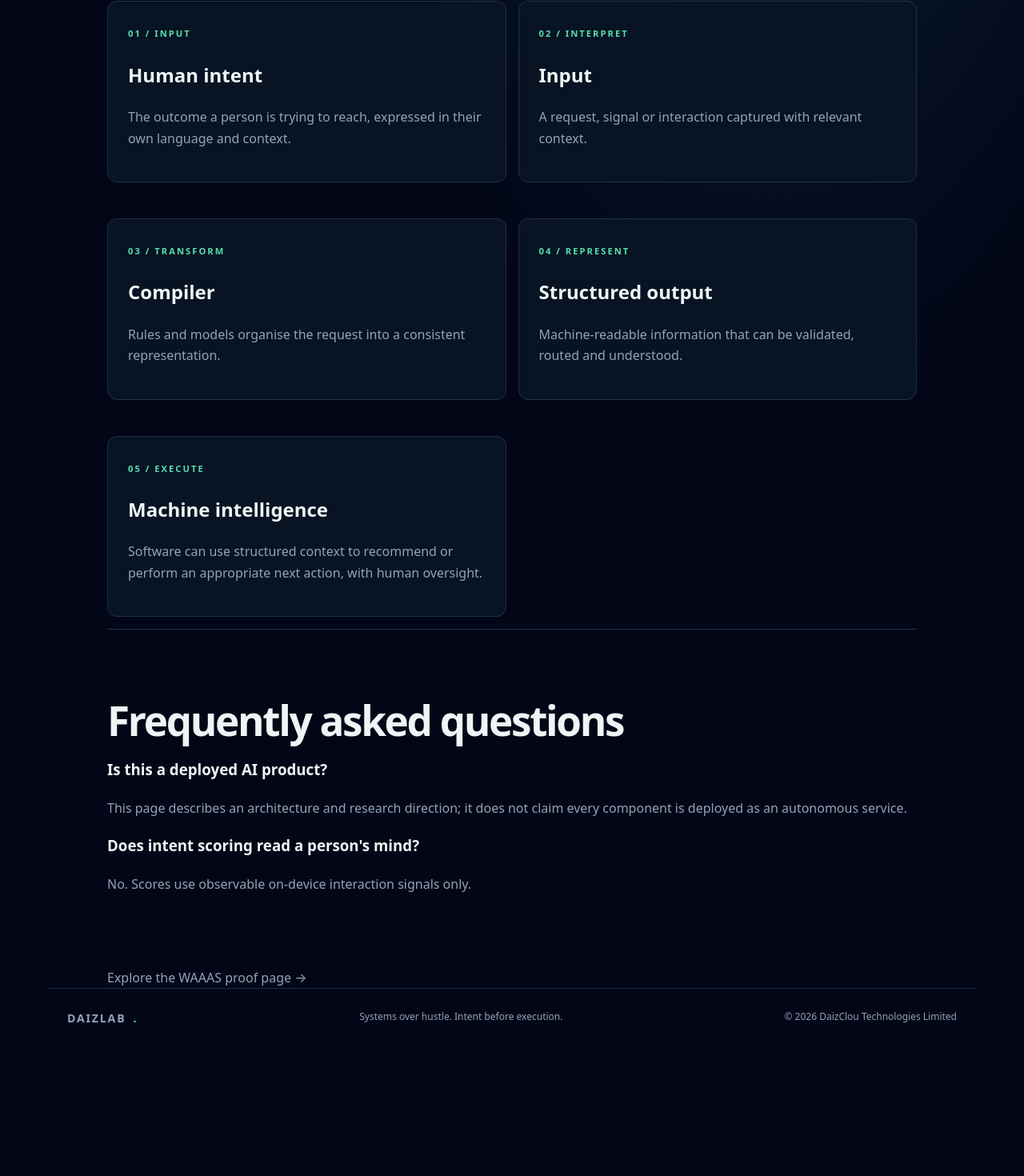
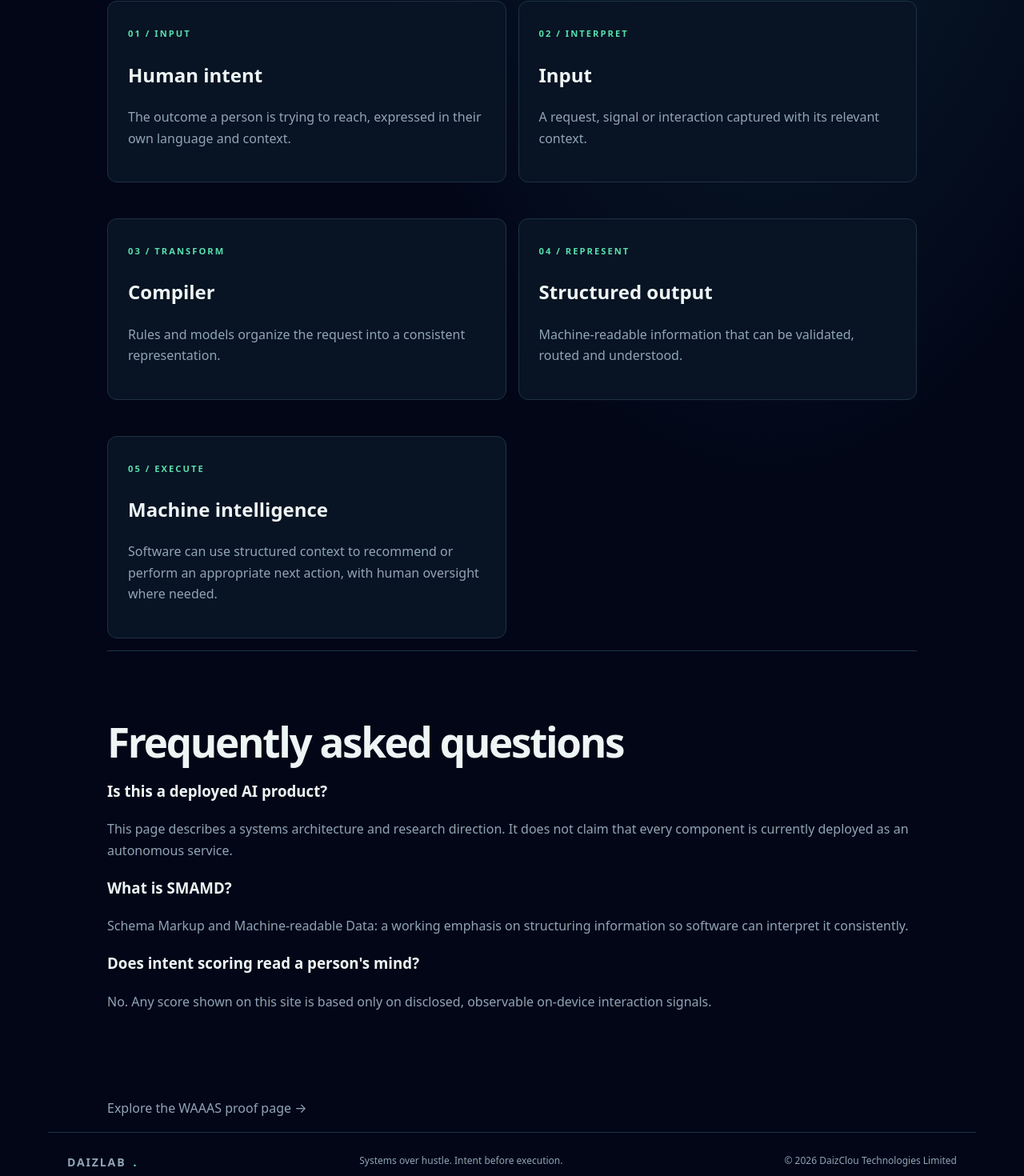
Before and after one commit to Damiedaiz/daizlab-site, a Next.js app: page /architecture in a window 1280 px wide. Shown: the part 589-2059 px from the top of the page at 80% size. Before the commit the page ends 1899 px from the top, so only its background shows below. Built offline with nearby package versions, Linux system fonts and the light colour scheme.

Commit message:
Complete architecture page content from original HTML

```diff
--- a/app/architecture/page.tsx
+++ b/app/architecture/page.tsx
@@ -1,5 +1,28 @@
 import type { Metadata } from "next";
 import Link from "next/link";
-export const metadata: Metadata = { title: "Intent Architecture" };
-const stages = [["01 / INPUT","Human intent","The outcome a person is trying to reach, expressed in their own language and context."],["02 / INTERPRET","Input","A request, signal or interaction captured with relevant context."],["03 / TRANSFORM","Compiler","Rules and models organise the request into a consistent representation."],["04 / REPRESENT","Structured output","Machine-readable information that can be validated, routed and understood."],["05 / EXECUTE","Machine intelligence","Software can use structured context to recommend or perform an appropriate next action, with human oversight."]];
-export default function Architecture(){return <main className="wrap"><section className="page-hero"><p className="eyebrow">SYSTEM ARCHITECTURE</p><h1>From human intent to structured action.</h1><p className="lead">A conceptual pipeline for making requests interpretable, traceable and useful.</p></section><div className="grid-2">{stages.map(([n,t,d])=><article className="content-card" key={n}><span className="num">{n}</span><h2>{t}</h2><p className="muted">{d}</p></article>)}</div><section className="section"><h2>Frequently asked questions</h2><h3>Is this a deployed AI product?</h3><p className="muted">This page describes an architecture and research direction; it does not claim every component is deployed as an autonomous service.</p><h3>Does intent scoring read a person's mind?</h3><p className="muted">No. Scores use observable on-device interaction signals only.</p></section><Link className="text-link" href="/waaas">Explore the WAAAS proof page →</Link></main>}
+
+export const metadata: Metadata = {
+  title: "Intent Architecture",
+  description: "Explore the DaizLab intent architecture: human intent, input, compiler, structured output and machine intelligence."
+};
+
+const stages = [
+  ["01 / INPUT", "Human intent", "The outcome a person is trying to reach, expressed in their own language and context."],
+  ["02 / INTERPRET", "Input", "A request, signal or interaction captured with its relevant context."],
+  ["03 / TRANSFORM", "Compiler", "Rules and models organize the request into a consistent representation."],
+  ["04 / REPRESENT", "Structured output", "Machine-readable information that can be validated, routed and understood."],
+  ["05 / EXECUTE", "Machine intelligence", "Software can use structured context to recommend or perform an appropriate next action, with human oversight where needed."]
+];
+
+export default function Architecture() {
+  return <main className="wrap">
+    <section className="page-hero"><p className="eyebrow">SYSTEM ARCHITECTURE</p><h1>From human intent to structured action.</h1><p className="lead">A conceptual pipeline for making requests interpretable, traceable and useful.</p></section>
+    <div className="grid-2">{stages.map(([number, title, description]) => <article className="content-card" key={number}><span className="num">{number}</span><h2>{title}</h2><p className="muted">{description}</p></article>)}</div>
+    <section className="section"><h2>Frequently asked questions</h2>
+      <h3>Is this a deployed AI product?</h3><p className="muted">This page describes a systems architecture and research direction. It does not claim that every component is currently deployed as an autonomous service.</p>
+      <h3>What is SMAMD?</h3><p className="muted">Schema Markup and Machine-readable Data: a working emphasis on structuring information so software can interpret it consistently.</p>
+      <h3>Does intent scoring read a person's mind?</h3><p className="muted">No. Any score shown on this site is based only on disclosed, observable on-device interaction signals.</p>
+    </section>
+    <p><Link className="text-link" href="/waaas">Explore the WAAAS proof page →</Link></p>
+  </main>;
+}
```
